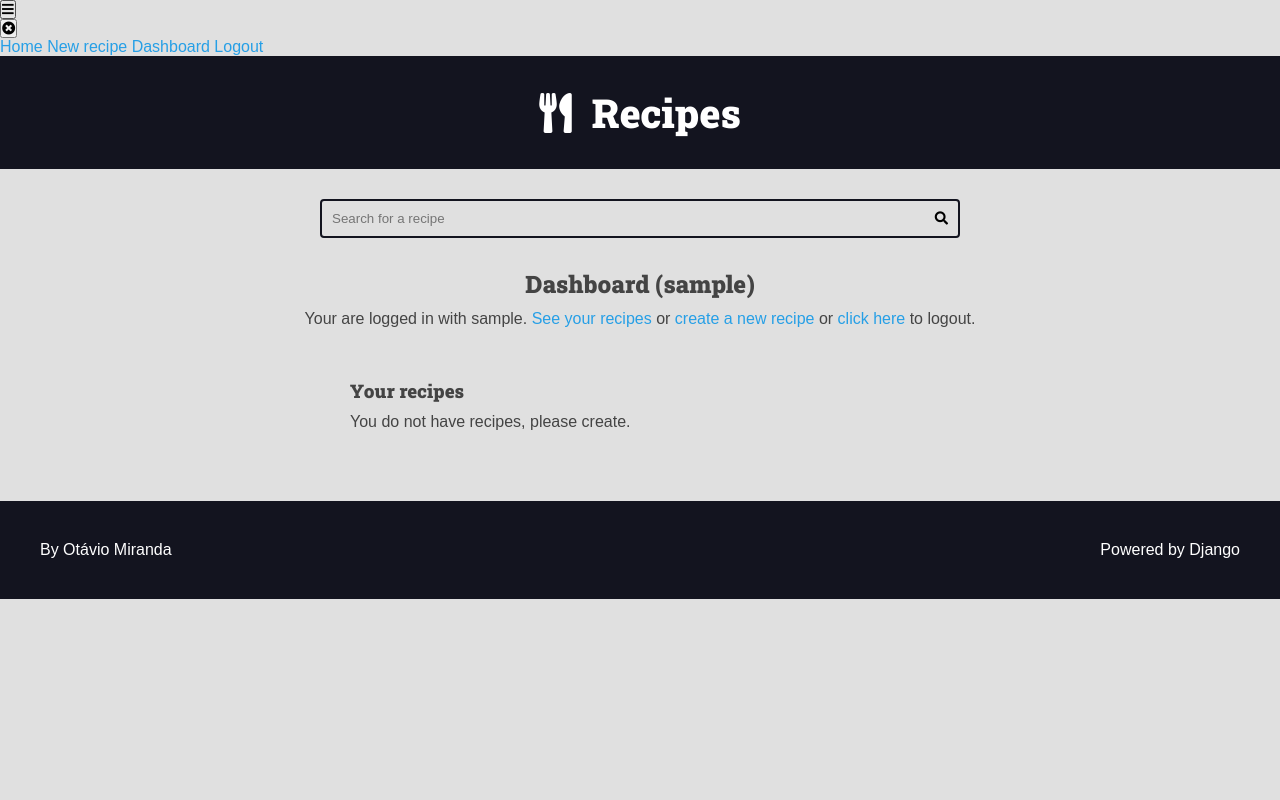
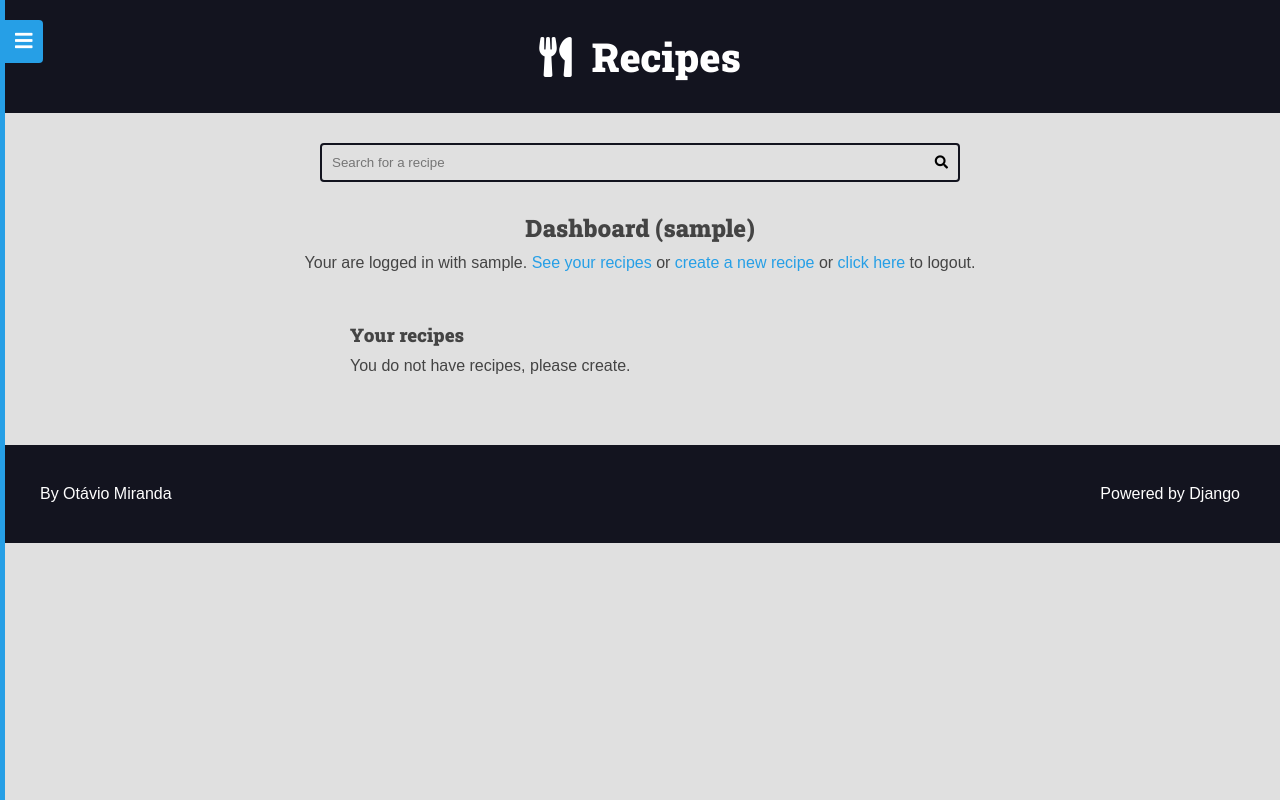
Before and after one commit to hayami0105/django_projeto, a Django app: page /authors/dashboard/ in a window 1280 px wide. Run offline with Django 5.2, Linux system fonts and the light colour scheme; the visitor is signed in with stand-in values (Sample User, id 1); data that the repository does not hold is empty.

Commit message:
commit 1201a

```diff
--- /dev/null
+++ b/authors/templates/authors/partials/form_logout.html
@@ -0,0 +1,4 @@
+<form class="inline-form form-logout" action="{% url 'authors:logout' %}" method='POST'>
+    {% csrf_token %}
+    <input type="hidden" name="username" value="{{ request.user.username }}">
+</form>
--- a/authors/templates/authors/partials/login_message.html
+++ b/authors/templates/authors/partials/login_message.html
@@ -4,10 +4,7 @@
   {{ request.user.username }}.
   <a href="{% url 'authors:dashboard' %}">See your recipes</a> or
   <a href="{% url 'authors:dashboard_recipe_new' %}">create a new recipe</a> or
-  <form class="inline-form" action="{% url 'authors:logout' %}" method='POST'>
-    {% csrf_token %}
-    <input type="hidden" name="username" value="{{ request.user.username }}">
-    <button class="plaintext-button" type="submit">click here</button>
-  </form> to logout.
+  {% include 'authors/partials/form_logout.html' %}
+  <a class="authors-logout-link" href="#">click here</a> to logout.
 </div>
 {% endif %}
--- a/base_static/global/css/styles.css
+++ b/base_static/global/css/styles.css
@@ -438,6 +438,66 @@ a {
 .hidden-text{
     display: none;
 }
+.menu-container {
+    position: fixed;
+    top: 0;
+    left: 0;
+    bottom: 0;
+    width: 260px;
+    min-height: 100vh;
+    overflow-y: auto;
+    background: var(--color-primary);
+    z-index: 2;
+    transition: all 300ms ease-in-out;
+}
+.menu-container a {
+    color: var(--color-white);
+}
+.menu-hidden {
+    left: -255px;
+}
+.button-show-menu {
+    position: fixed;
+    left: 265px;
+    top: 2rem;
+    color: var(--color-white);
+    background-color: var(--color-primary);
+    border: none;
+    font-size: 2rem;
+    z-index: 3;
+    padding: 1rem;
+    visibility: hidden;
+    opacity: 0;
+    transition: all 300ms ease-in-out;
+    border-radius: 0 4px 4px 0;
+    cursor: pointer;
+}
+.button-show-menu-visible {
+    visibility: visible;
+    opacity: 1;
+    left: 5px;
+}
+.button-close-menu {
+    position: absolute;
+    top: 1rem;
+    right: 1rem;
+    color: var(--color-white);
+    background: none;
+    border: none;
+    font-size: 2rem;
+    z-index: 3;
+    cursor: pointer;
+}
+.menu-nav {
+    display: flex;
+    flex-flow: column wrap;
+    font-family: var(--font-headings);
+    font-size: 2rem;
+}
+.menu-nav a {
+    width: 100%;
+    padding: 1rem;
+}
 @media (max-width: 600px) {
     .main-content-list
     .form-content-grid {grid-template-columns: repeat(auto-fit, minmax(100%, 1fr));}
--- a/base_templates/global/partials/menu.html
+++ b/base_templates/global/partials/menu.html
@@ -4,7 +4,7 @@
 </button>
 
 <div class="menu-container menu-hidden">
-    <button class="button-show-menu button-show-menu-visible">
+    <button class="button-close-menu button-close-menu-visible">
         <i class="fas fa-times-circle"></i>
         <span class="hidden-text">Close menu</span>
     </button>
@@ -15,7 +15,8 @@
         {% if user.is_authenticated %}
             <a href="{% url 'authors:dashboard_recipe_new' %}">New recipe</a>
             <a href="{% url 'authors:dashboard' %}">Dashboard</a>
-            <a href="{% url 'authors:logout' %}">Logout</a>
+            <a class="authors-logout-link" href="{% url 'authors:logout' %}">Logout</a>
+            {% include 'authors/partials/form_logout.html' %}
         {% else %}
             <a href="{% url 'authors:login' %}">Login</a>
             <a href="{% url 'authors:register' %}">Register</a>
```
Also changed, not shown: base_static/global/js/scripts.js (+35 -2 lines).
